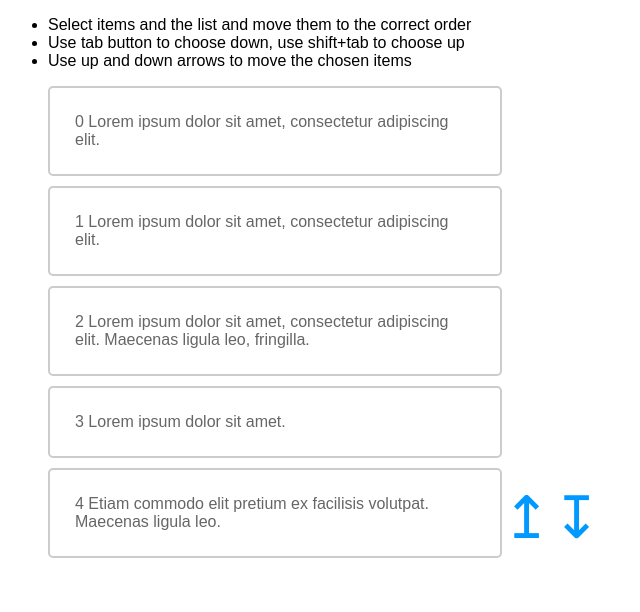
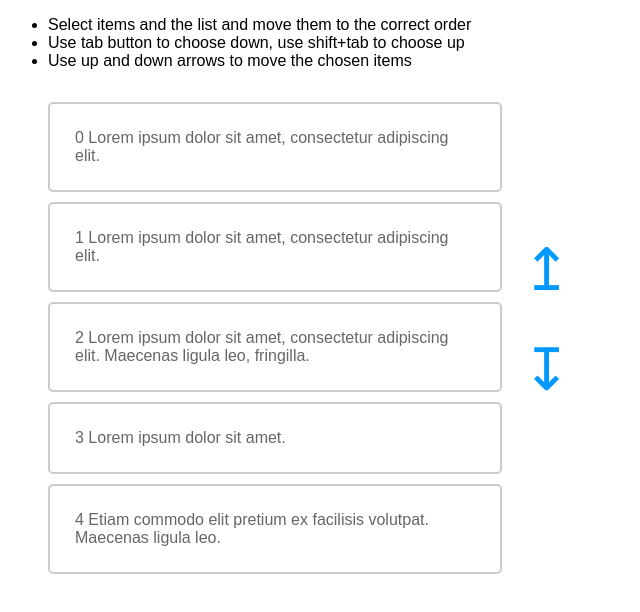
Before and after one commit to danschipul/lorem-arrow-list, an Angular app: page / in a window 1280 px wide. Shown: the top 612 px of the page, without its empty margins (0-640 px from the left). Built offline with nearby package versions, Linux system fonts and the light colour scheme.

Commit message:
styling tab container

```diff
--- a/src/app/tabber-list/tabber-list.component.html
+++ b/src/app/tabber-list/tabber-list.component.html
@@ -6,7 +6,7 @@
 	</ul>
 </header>
 <main>
-	<ul>
+	<ul id="theTabs" class="tabs">
 		<li *ngFor="let tab of tabs" [attr.data-tid]="tab.id" id="li_tab_{{tab.id}}"
 		[ngClass]="{'li_tab': true, 'selected':currentTab === tab.id}">
 			<a href="#{{tab.id}}" id="a_tab_{{tab.id}}" class="a_tab">
--- a/src/app/tabber-list/tabber-list.component.scss
+++ b/src/app/tabber-list/tabber-list.component.scss
@@ -30,6 +30,14 @@ ul#theTabs{
 	float:left;
 }
 
+#buttonContainer{
+	float: left;
+  min-height: 300px;
+  padding-top: 150px;
+  margin-left: 20px;
+}
+
+
 li.li_tab{
 	list-style: none;
 	clear: both;
```
